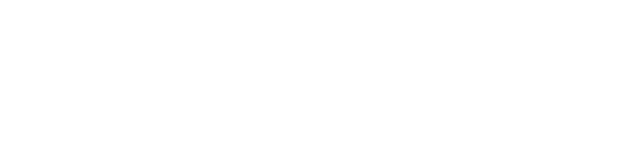
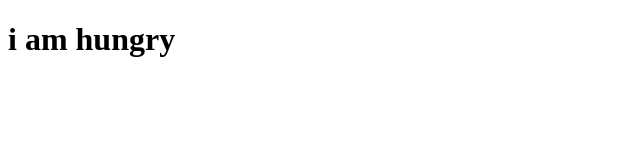
Before and after one commit to mariumakter1/My-developer-portfolio, a plain HTML site: page index.html in a window 1280 px wide. Shown: the whole page, without its empty margins (0-640 px from the left). Drawn offline with Linux system fonts and the light colour scheme.

Commit message:
asadqwer

```diff
--- a/index.html
+++ b/index.html
@@ -8,6 +8,6 @@
     <link rel="stylesheet"href="style.css">
 </head>
 <body>
-
+   <h1>i am hungry</h1>
 </body>
 </html>
```
